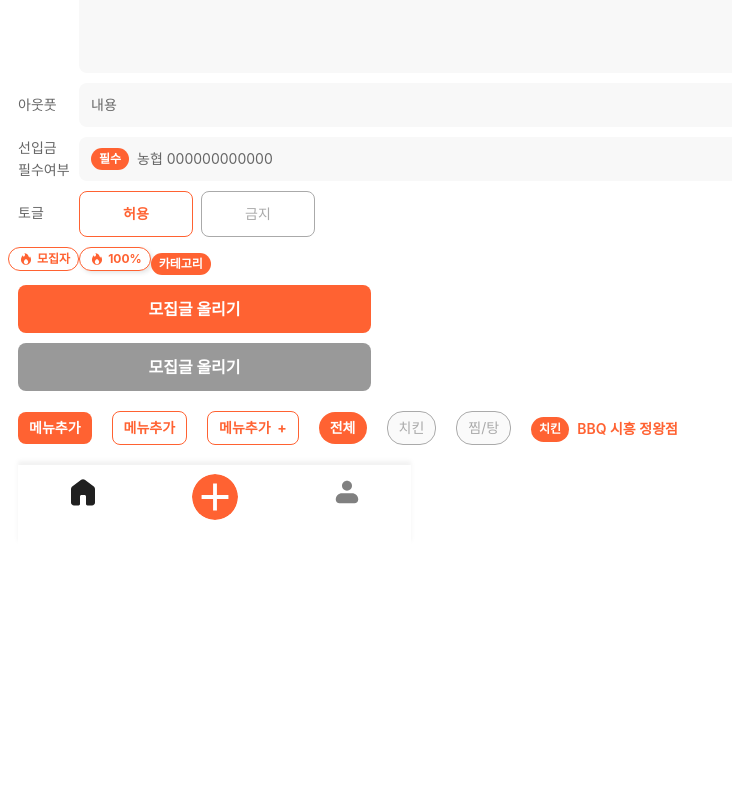
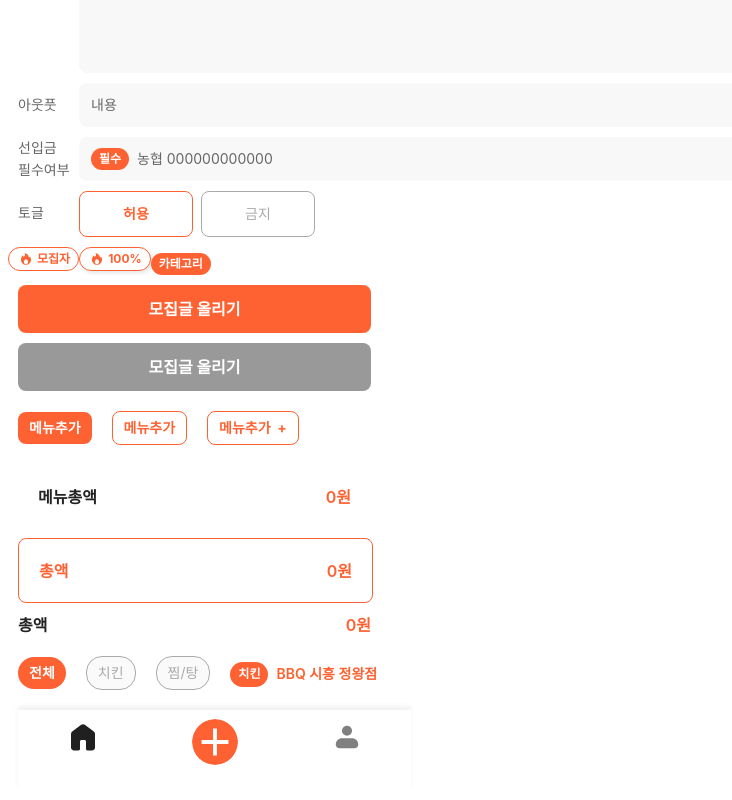
Before and after one commit to arane152/final-project, a React (Vite) app: page / in a window 1280 px wide. Shown: the part 835-1635 px from the top of the page, without its empty margins (0-732 px from the left). Before the commit the page ends 1390 px from the top, so only its background shows below. Built offline with nearby package versions, Linux system fonts and the light colour scheme; a web font is replaced by a local one.

Commit message:
TotalAmount 예시 추가

```diff
--- a/src/main.jsx
+++ b/src/main.jsx
@@ -16,6 +16,7 @@ import Header from './layouts/Header.jsx'
 import TextInput from './components/TextInput.jsx'
 import InfoBox from './components/InfoBox.jsx'
 import StateBadge from './components/StateBadge.jsx'
+import TotalAmount from './components/TotalAmount.jsx'
 
 
 createRoot(document.getElementById('root')).render(
@@ -46,6 +47,10 @@ createRoot(document.getElementById('root')).render(
       <SubBtn type="stroke" text="메뉴추가"></SubBtn>
       <SubBtn type="stroke-plus" text="메뉴추가"></SubBtn>
 
+      <TotalAmount title="메뉴총액"></TotalAmount>
+      <TotalAmount title="총액" color="orange" type="stroke"></TotalAmount>
+      <TotalAmount title="총액" type="none"></TotalAmount>
+
 
 
       <CategoryBtn type="toggle" text="전체"></CategoryBtn>
```
